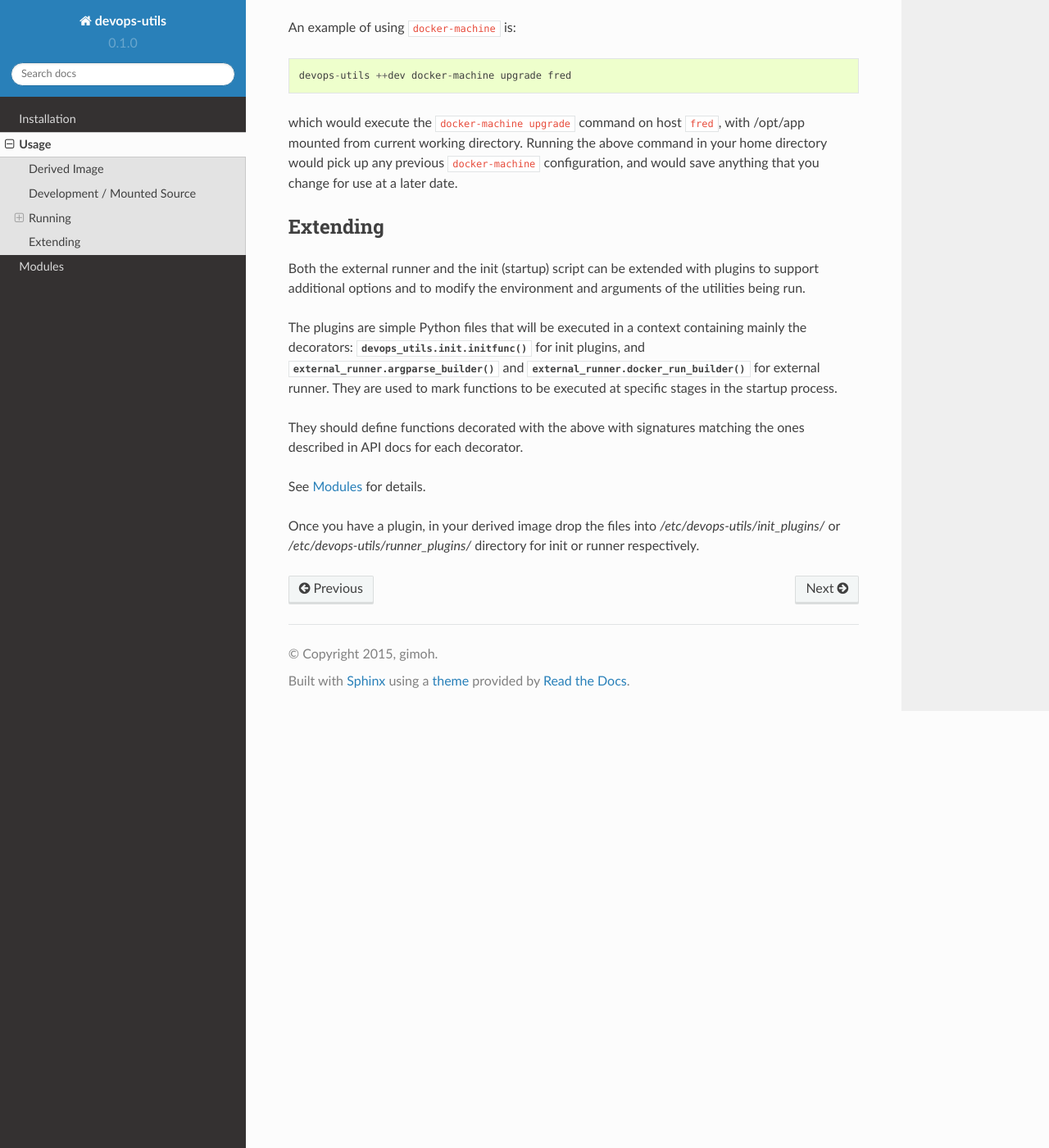
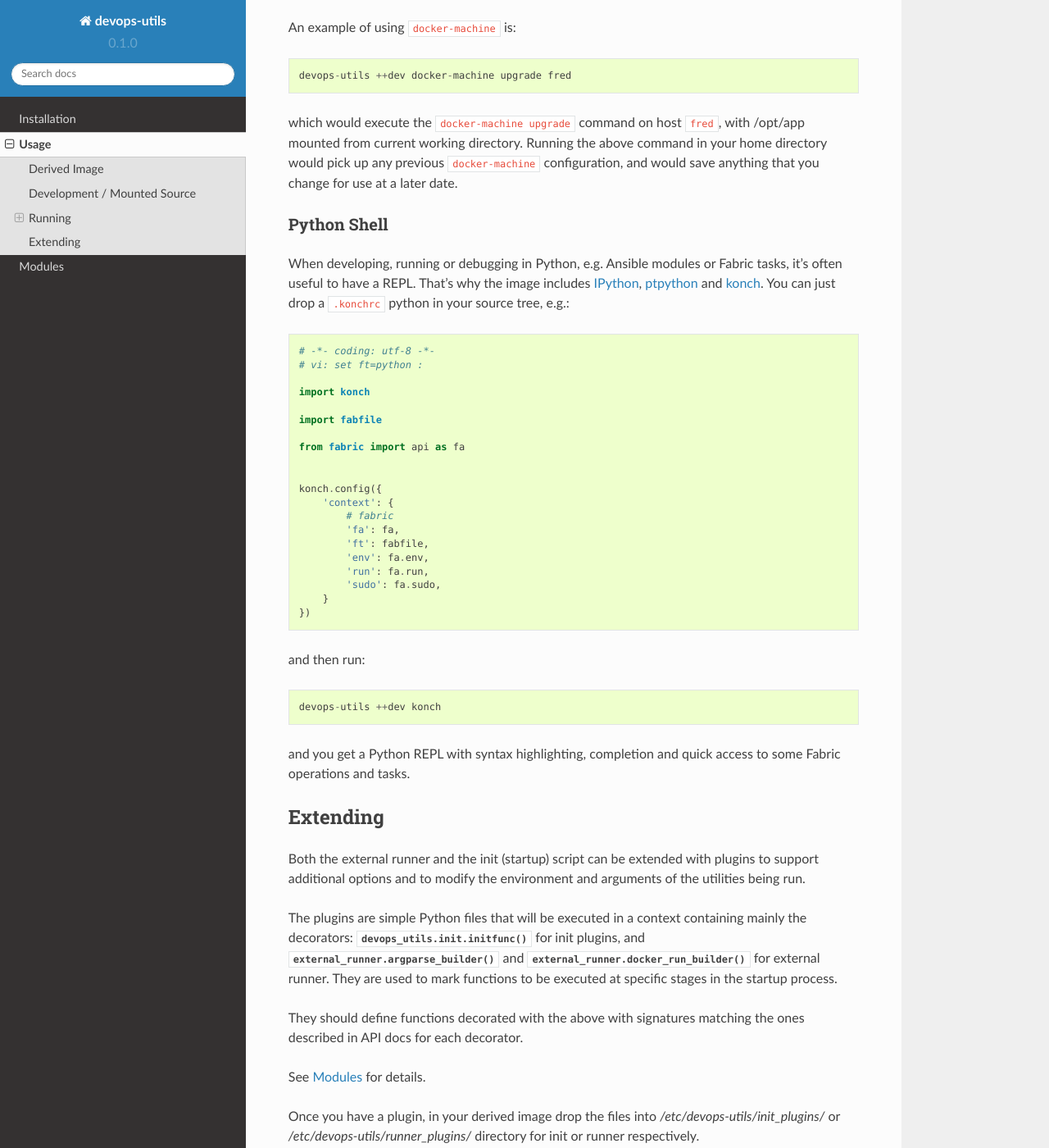
Before and after one commit to Spengreb/devops-utils, a Sphinx documentation site: the page built from docs/usage.rst, in a window 1280 px wide and 1400 px high, scrolled down 2226 px. Shown: the whole window at 82% size. Built offline with Sphinx 7.4.7 and the Read the Docs theme 2.0.0, drawn with Linux system fonts in a browser that asks for light colours.

Commit message:
Add docs re python REPL integration

```diff
--- a/docs/index.rst
+++ b/docs/index.rst
@@ -14,6 +14,7 @@ Features
    - Ansible_
    - Fabric_
    - docker-machine
+   - IPython_, ptpython_ and konch_
 
  - external runner which wraps ``docker run`` to make it look like the
    utilities are installed on the host
@@ -24,6 +25,9 @@ Features
 .. _Ansible: http://www.ansible.com/
 .. _Fabric: http://www.fabfile.org/
 .. _docker-machine: http://www.docker.com
+.. _IPython: http://ipython.org/
+.. _ptpython: https://github.com/jonathanslenders/ptpython
+.. _konch: https://pypi.python.org/pypi/konch
 
 Contents:
 =========
--- a/docs/usage.rst
+++ b/docs/usage.rst
@@ -114,6 +114,46 @@ Running the above command in your home directory would pick up any
 previous ``docker-machine`` configuration, and would save anything
 that you change for use at a later date.
 
+Python Shell
+------------
+
+When developing, running or debugging in Python, e.g. Ansible modules
+or Fabric tasks, it's often useful to have a REPL.  That's why the
+image includes IPython_, ptpython_ and konch_.  You can just drop a
+``.konchrc`` python in your source tree, e.g.::
+
+    # -*- coding: utf-8 -*-
+    # vi: set ft=python :
+
+    import konch
+
+    import fabfile
+
+    from fabric import api as fa
+
+
+    konch.config({
+        'context': {
+            # fabric
+            'fa': fa,
+            'ft': fabfile,
+            'env': fa.env,
+            'run': fa.run,
+            'sudo': fa.sudo,
+        }
+    })
+
+and then run::
+
+    devops-utils ++dev konch
+
+and you get a Python REPL with syntax highlighting, completion and
+quick access to some Fabric operations and tasks.
+
+.. _IPython: http://ipython.org/
+.. _ptpython: https://github.com/jonathanslenders/ptpython
+.. _konch: https://pypi.python.org/pypi/konch
+
 .. _usage-extending:
 
 Extending
```
Also changed, not shown: README.md (+3 -0 lines).
